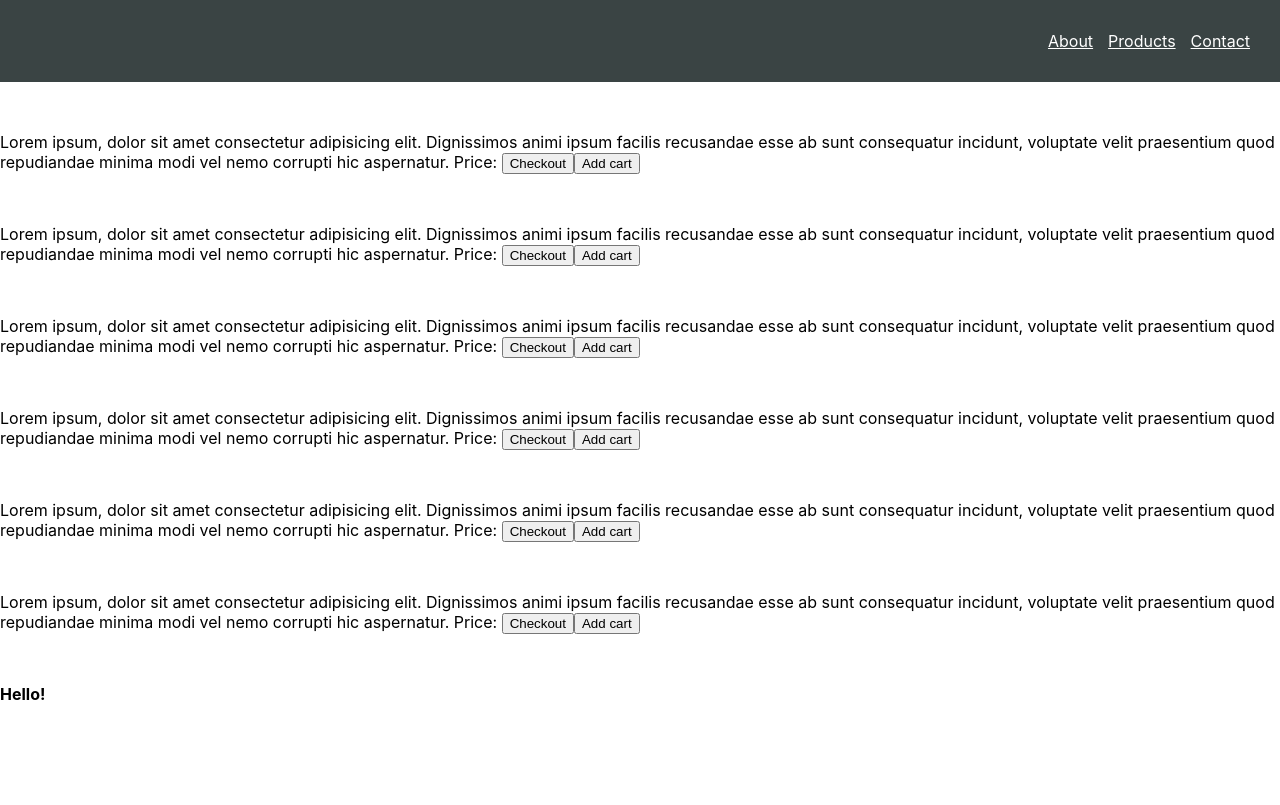
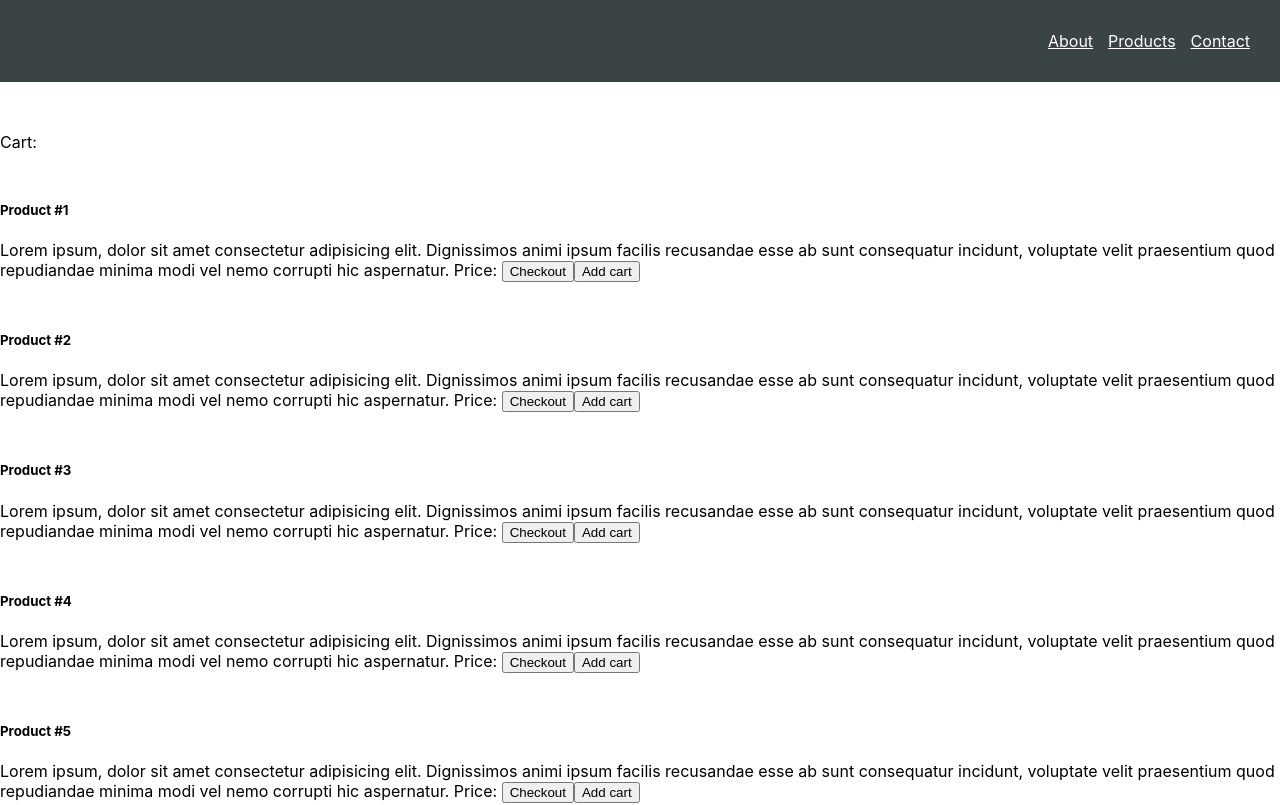
Before and after one commit to Kulchoro/diplom-project, a React (Create React App) app: page /products in a window 1280 px wide. Shown: the top 805 px of the page. Built offline with nearby package versions, Linux system fonts and the light colour scheme; no server answers.

Commit message:
added h6 for products, and CART

```diff
--- a/src/components/About/About.js
+++ b/src/components/About/About.js
@@ -1,10 +1,15 @@
-import React from 'react';
-import classes from './About.module.css';
+import React from "react";
+import classes from "./About.module.css";
 
 function About(props) {
   return (
     <div className={classes.About}>
-      <p>Это группа для тех, кто против незаконной торговли, против систем построенных по принципу пирамид, против людей, которые называют бизнесом это барыжничество и промывание мозгов, против распространения этой заразы ВКонтакте и в интернете вообще! </p>
+      <p>
+        This is a group for those who are against illegal trade, against systems
+        built on the principle of pyramids, against people who call this
+        business baryzhnichestvo and brainwashing, against the spread of this
+        infection on VKontakte and on the Internet in general!{" "}
+      </p>
     </div>
   );
 }
--- a/src/containers/Products/Products.js
+++ b/src/containers/Products/Products.js
@@ -22,7 +22,9 @@ class Products extends Component {
 
     return (
       <div className={classes.Products}>
+        <div>Cart:{this.state.cart}</div>
         <div>
+          <h5>Product #1</h5>
           Lorem ipsum, dolor sit amet consectetur adipisicing elit. Dignissimos
           animi ipsum facilis recusandae esse ab sunt consequatur incidunt,
           voluptate velit praesentium quod repudiandae minima modi vel nemo
@@ -31,6 +33,7 @@ class Products extends Component {
           <button>Add cart</button>
         </div>
         <div>
+          <h5>Product #2</h5>
           Lorem ipsum, dolor sit amet consectetur adipisicing elit. Dignissimos
           animi ipsum facilis recusandae esse ab sunt consequatur incidunt,
           voluptate velit praesentium quod repudiandae minima modi vel nemo
@@ -39,6 +42,7 @@ class Products extends Component {
           <button>Add cart</button>
         </div>
         <div>
+          <h5>Product #3</h5>
           Lorem ipsum, dolor sit amet consectetur adipisicing elit. Dignissimos
           animi ipsum facilis recusandae esse ab sunt consequatur incidunt,
           voluptate velit praesentium quod repudiandae minima modi vel nemo
@@ -47,6 +51,7 @@ class Products extends Component {
           <button>Add cart</button>
         </div>
         <div>
+          <h5>Product #4</h5>
           Lorem ipsum, dolor sit amet consectetur adipisicing elit. Dignissimos
           animi ipsum facilis recusandae esse ab sunt consequatur incidunt,
           voluptate velit praesentium quod repudiandae minima modi vel nemo
@@ -55,6 +60,7 @@ class Products extends Component {
           <button>Add cart</button>
         </div>
         <div>
+          <h5>Product #5</h5>
           Lorem ipsum, dolor sit amet consectetur adipisicing elit. Dignissimos
           animi ipsum facilis recusandae esse ab sunt consequatur incidunt,
           voluptate velit praesentium quod repudiandae minima modi vel nemo
@@ -63,6 +69,7 @@ class Products extends Component {
           <button>Add cart</button>
         </div>
         <div>
+          <h5>Product #6</h5>
           Lorem ipsum, dolor sit amet consectetur adipisicing elit. Dignissimos
           animi ipsum facilis recusandae esse ab sunt consequatur incidunt,
           voluptate velit praesentium quod repudiandae minima modi vel nemo
```
